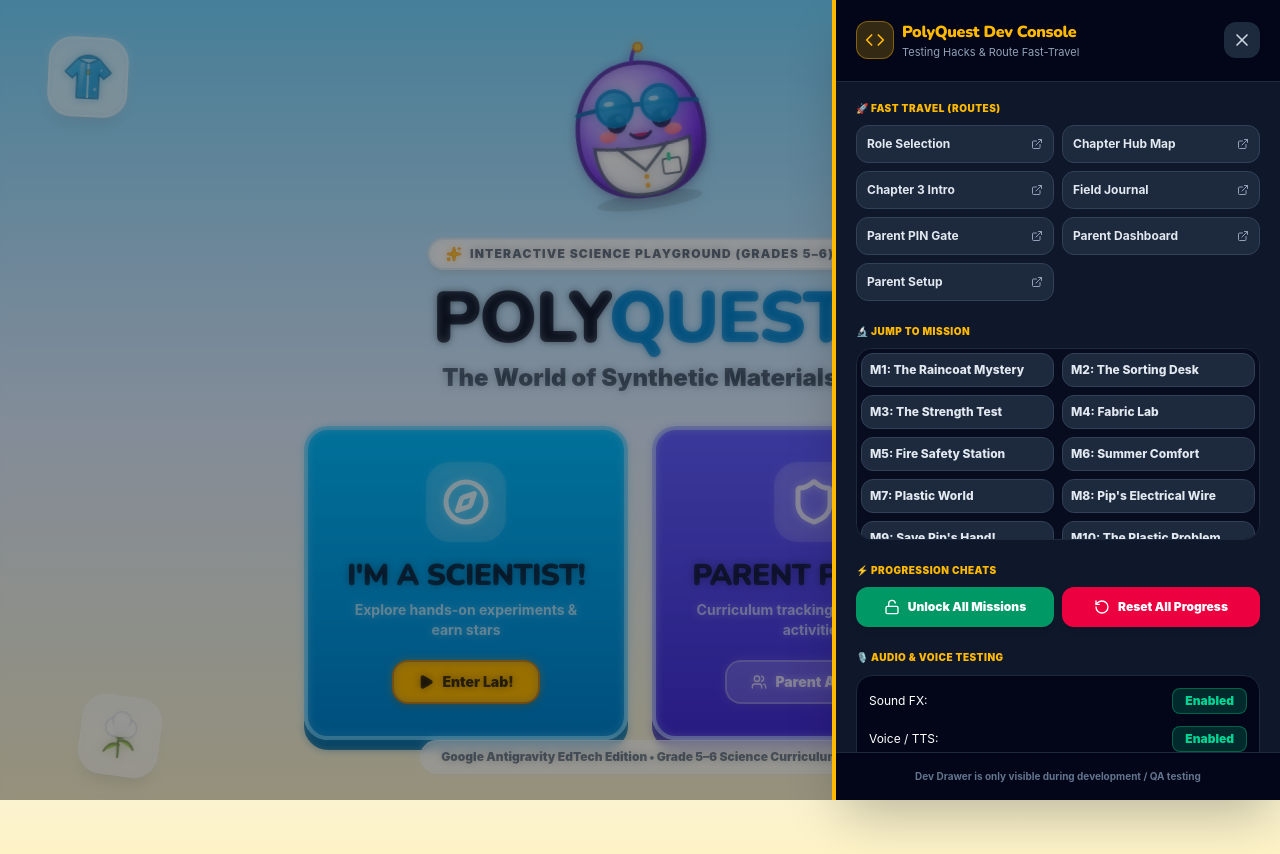
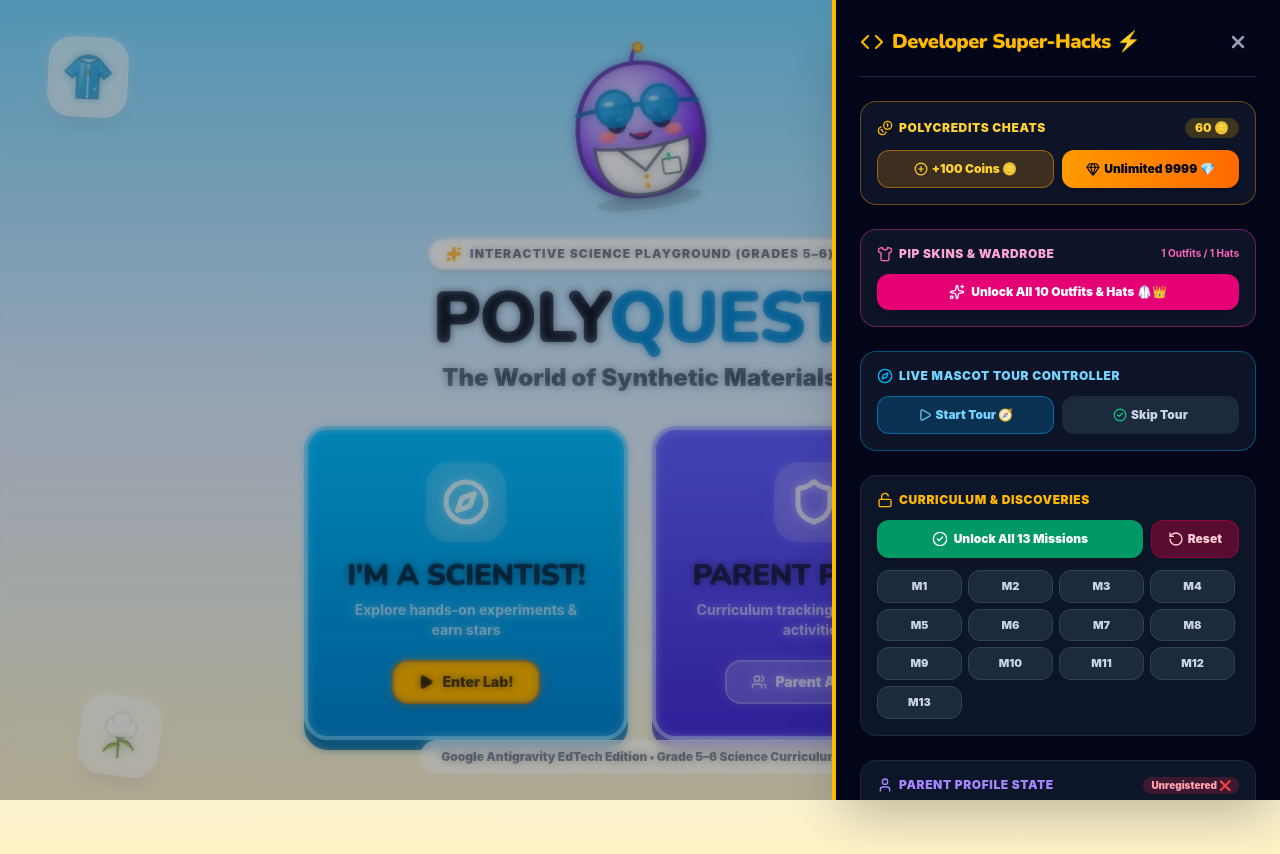
Before and after one commit to rachitmalik-byte/verson2-kidos, a React (Vite) app: page / in a window 1280 px wide. Both pictures are taken after a click on the button "DEV". Built offline with nearby package versions, Linux system fonts and the light colour scheme.

Commit message:
feat(dev): added developer cheats (unlimited PolyCredits +9999, instant wardrobe unlocks, live mascot tour controls, and parent quick-inject)

```diff
--- a/src/components/dev/DevDrawer.tsx
+++ b/src/components/dev/DevDrawer.tsx
@@ -1,4 +1,5 @@
 import React, { useState } from 'react';
+import { createPortal } from 'react-dom';
 import { motion, AnimatePresence } from 'framer-motion';
 import { useNavigate } from 'react-router-dom';
 import { useProgressStore } from '@/stores/progressStore';
@@ -18,22 +19,37 @@
   Sparkles,
   Volume2,
   VolumeX,
-  Radio,
-  BookOpen,
+  Coins,
+  Shirt,
+  Compass,
   User,
   Shield,
   Layers,
   CheckCircle2,
   ExternalLink,
+  PlusCircle,
+  Gem,
 } from 'lucide-react';
 
 export const DevDrawer: React.FC = () => {
   const [isOpen, setIsOpen] = useState(false);
   const navigate = useNavigate();
 
-  const { completedMissions, completeMission, resetProgress } = useProgressStore();
+  const {
+    completedMissions,
+    completeMission,
+    resetProgress,
+    credits,
+    addCredits,
+    unlockedOutfits,
+    unlockedHeadwear,
+    unlockItem,
+    startTour,
+    endTour,
+  } = useProgressStore();
+
   const { discoveries, addDiscovery, resetDiscoveries } = useDiscoveryStore();
-  const { child, setChild, pin, setPin, isSetUp, completeSetup } = useParentStore();
+  const { child, setChild, pin, setPin, isSetUp, completeSetup, reset: resetParent } = useParentStore();
   const { isSfxMuted, isTtsMuted, toggleSfx, toggleTts } = useAudioStore();
 
   const handleUnlockAll = () => {
@@ -50,10 +66,37 @@
     });
   };
 
+  const handleUnlockAllSkins = () => {
+    sounds.fanfare();
+    const allOutfits = ['lab-coat', 'astronaut', 'winter-parka', 'gold-champion', 'detective'];
+    const allHats = ['goggles', 'visor', 'grad-cap', 'crown', 'party-hat'];
+    allOutfits.forEach((id) => unlockItem('outfit', id, 0));
+    allHats.forEach((id) => unlockItem('headwear', id, 0));
+    addCredits(500);
+  };
+
+  const handleAddCredits = (amount: number) => {
+    sounds.sparkle();
+    addCredits(amount);
+  };
+
+  const handleQuickSetupChild = () => {
+    sounds.success();
+    setChild({
+      name: 'Aarav',
+      grade: '5',
+      interests: ['space', 'robotics', 'science', 'inventions'],
+      avatar: '🧪',
+    });
+    setPin('1234');
+    completeSetup();
+  };
+
   const handleResetAll = () => {
     sounds.boing();
     resetProgress();
     resetDiscoveries();
+    resetParent();
   };
 
   const handleTestTts = (text: string) => {
@@ -73,8 +116,8 @@
             sounds.pop();
             setIsOpen(true);
           }}
-          className="fixed bottom-6 right-6 z-50 w-12 h-12 rounded-full bg-slate-900 text-amber-400 border-2 border-amber-400 shadow-2xl flex flex-col items-center justify-center font-black text-[10px] uppercase tracking-wider cursor-pointer hover:bg-slate-800 transition-all ring-4 ring-slate-900/30"
-          title="Open Developer Testing Super-Hacks"
+          className="fixed bottom-6 right-6 z-[99990] w-12 h-12 rounded-full bg-slate-950 text-amber-400 border-2 border-amber-400 shadow-2xl flex flex-col items-center justify-center font-black text-[10px] uppercase tracking-wider cursor-pointer hover:bg-slate-900 transition-all ring-4 ring-slate-900/40"
+          title="Open Developer Testing Super-Hacks & Currency Cheats"
         >
           <Code className="w-4 h-4" />
           <span>DEV</span>
@@ -82,16 +125,18 @@
       )}
 
       {/* ── Slide-Out Super Hacks Drawer ── */}
+      {typeof document !== 'undefined' &&
+        createPortal(
           <AnimatePresence>
             {isOpen && (
-          <>
+              <div className="fixed inset-0 z-[100000] flex justify-end">
                 {/* Backdrop */}
                 <motion.div
                   initial={{ opacity: 0 }}
-              animate={{ opacity: 0.4 }}
+                  animate={{ opacity: 0.5 }}
                   exit={{ opacity: 0 }}
                   onClick={() => setIsOpen(false)}
-              className="fixed inset-0 bg-black z-50 backdrop-blur-xs"
+                  className="fixed inset-0 bg-black/60 backdrop-blur-xs"
                 />
 
                 {/* Panel */}
@@ -100,196 +145,244 @@
                   animate={{ x: 0 }}
                   exit={{ x: '100%' }}
                   transition={{ type: 'spring', damping: 25, stiffness: 250 }}
-              className="fixed top-0 right-0 bottom-0 w-full max-w-md bg-slate-900 text-white z-50 shadow-2xl border-l-4 border-amber-400 flex flex-col overflow-hidden font-sans select-none"
+                  className="relative z-10 w-full max-w-md bg-slate-950 text-slate-100 h-full overflow-y-auto border-l-4 border-amber-400 p-6 flex flex-col font-sans shadow-2xl"
                 >
                   {/* Header */}
-              <div className="p-5 bg-slate-950 border-b border-slate-800 flex items-center justify-between">
+                  <div className="flex items-center justify-between pb-4 border-b border-slate-800 mb-6">
                     <div className="flex items-center gap-2">
-                  <div className="p-2 bg-amber-400/20 text-amber-400 rounded-xl border border-amber-400/40">
-                    <Code className="w-5 h-5" />
+                      <Code className="w-6 h-6 text-amber-400" />
+                      <h2
+                        className="text-xl font-black text-amber-400 tracking-tight"
+                        style={{ fontFamily: 'Nunito, sans-serif' }}
+                      >
+                        Developer Super-Hacks ⚡
+                      </h2>
                     </div>
-                  <div>
-                    <h3 className="font-black text-base text-amber-400">PolyQuest Dev Console</h3>
-                    <p className="text-[11px] text-slate-400">Testing Hacks & Route Fast-Travel</p>
+                    <button
+                      onClick={() => setIsOpen(false)}
+                      className="p-2 rounded-xl text-slate-400 hover:text-white hover:bg-slate-800 cursor-pointer"
+                    >
+                      <X className="w-5 h-5 stroke-[3]" />
+                    </button>
+                  </div>
+
+                  <div className="space-y-6 flex-1 text-xs font-bold">
+                    {/* ── SECTION 1: CURRENCY & WALLET CHEATS ── */}
+                    <div className="bg-slate-900/90 p-4 rounded-2xl border border-amber-500/40">
+                      <div className="flex items-center justify-between mb-3">
+                        <span className="text-amber-300 font-black uppercase tracking-wider flex items-center gap-1.5">
+                          <Coins className="w-4 h-4 text-amber-400" />
+                          <span>PolyCredits Cheats</span>
+                        </span>
+                        <span className="px-2.5 py-0.5 bg-amber-400/20 text-amber-300 rounded-full font-black">
+                          {credits} 🪙
+                        </span>
+                      </div>
+
+                      <div className="grid grid-cols-2 gap-2">
+                        <button
+                          onClick={() => handleAddCredits(100)}
+                          className="py-2.5 bg-amber-500/20 hover:bg-amber-500/30 text-amber-300 border border-amber-500/50 rounded-xl font-black cursor-pointer flex items-center justify-center gap-1 active:scale-95"
+                        >
+                          <PlusCircle className="w-3.5 h-3.5" />
+                          <span>+100 Coins 🪙</span>
+                        </button>
+
+                        <button
+                          onClick={() => handleAddCredits(9999)}
+                          className="py-2.5 bg-gradient-to-r from-amber-500 to-orange-500 hover:from-amber-400 hover:to-orange-400 text-slate-950 rounded-xl font-black cursor-pointer flex items-center justify-center gap-1 shadow-md active:scale-95"
+                        >
+                          <Gem className="w-3.5 h-3.5" />
+                          <span>Unlimited 9999 💎</span>
+                        </button>
                       </div>
                     </div>
 
+                    {/* ── SECTION 2: WARDROBE & SKINS UNLOCK ── */}
+                    <div className="bg-slate-900/90 p-4 rounded-2xl border border-pink-500/40">
+                      <div className="flex items-center justify-between mb-3">
+                        <span className="text-pink-300 font-black uppercase tracking-wider flex items-center gap-1.5">
+                          <Shirt className="w-4 h-4 text-pink-400" />
+                          <span>Pip Skins & Wardrobe</span>
+                        </span>
+                        <span className="text-[10px] text-pink-400">
+                          {unlockedOutfits.length} Outfits / {unlockedHeadwear.length} Hats
+                        </span>
+                      </div>
+
                       <button
-                  onClick={() => setIsOpen(false)}
-                  className="p-2 rounded-xl bg-slate-800 hover:bg-slate-700 text-slate-300 cursor-pointer"
+                        onClick={handleUnlockAllSkins}
+                        className="w-full py-2.5 bg-pink-600 hover:bg-pink-500 text-white rounded-xl font-black cursor-pointer flex items-center justify-center gap-1.5 shadow-md active:scale-95"
                       >
-                  <X className="w-5 h-5" />
+                        <Sparkles className="w-4 h-4" />
+                        <span>Unlock All 10 Outfits & Hats 🥼👑</span>
                       </button>
                     </div>
 
-              {/* Scrollable Hack Tools */}
-              <div className="flex-1 overflow-y-auto p-5 space-y-6 text-xs">
-                {/* 1. Global Fast Travel Navigation */}
-                <div>
-                  <span className="text-[10px] font-black uppercase tracking-wider text-amber-400 block mb-2.5">
-                    🚀 Fast Travel (Routes)
+                    {/* ── SECTION 3: MASCOT GUIDED TOUR CONTROLS ── */}
+                    <div className="bg-slate-900/90 p-4 rounded-2xl border border-sky-500/40">
+                      <span className="text-sky-300 font-black uppercase tracking-wider block mb-3 flex items-center gap-1.5">
+                        <Compass className="w-4 h-4 text-sky-400" />
+                        <span>Live Mascot Tour Controller</span>
                       </span>
+
                       <div className="grid grid-cols-2 gap-2">
-                    {[
-                      { name: 'Role Selection', path: '/' },
-                      { name: 'Chapter Hub Map', path: '/chapter-hub' },
-                      { name: 'Chapter 3 Intro', path: '/chapter/3' },
-                      { name: 'Field Journal', path: '/discovery-book' },
-                      { name: 'Parent PIN Gate', path: '/parent/pin' },
-                      { name: 'Parent Dashboard', path: '/parent/dashboard' },
-                      { name: 'Parent Setup', path: '/parent/setup' },
-                    ].map((route) => (
                         <button
-                        key={route.path}
+                          onClick={() => {
+                            sounds.sparkle();
+                            startTour();
+                            setIsOpen(false);
+                            navigate('/chapter-hub');
+                          }}
+                          className="py-2.5 bg-sky-500/20 hover:bg-sky-500/30 text-sky-300 border border-sky-500/50 rounded-xl font-black cursor-pointer flex items-center justify-center gap-1"
+                        >
+                          <Play className="w-3.5 h-3.5" />
+                          <span>Start Tour 🧭</span>
+                        </button>
+
+                        <button
                           onClick={() => {
                             sounds.pop();
-                          voiceAssistant.stop();
-                          navigate(route.path);
+                            endTour();
+                          }}
+                          className="py-2.5 bg-slate-800 hover:bg-slate-700 text-slate-300 rounded-xl font-black cursor-pointer flex items-center justify-center gap-1"
+                        >
+                          <CheckCircle2 className="w-3.5 h-3.5 text-emerald-400" />
+                          <span>Skip Tour</span>
+                        </button>
+                      </div>
+                    </div>
+
+                    {/* ── SECTION 4: CURRICULUM UNLOCKS & WARPS ── */}
+                    <div className="bg-slate-900/90 p-4 rounded-2xl border border-slate-800">
+                      <span className="text-amber-400 font-black uppercase tracking-wider block mb-3 flex items-center gap-1.5">
+                        <Unlock className="w-4 h-4" />
+                        <span>Curriculum & Discoveries</span>
+                      </span>
+
+                      <div className="flex gap-2 mb-3">
+                        <button
+                          onClick={handleUnlockAll}
+                          className="flex-1 py-2.5 bg-emerald-600 hover:bg-emerald-500 text-white rounded-xl font-black cursor-pointer flex items-center justify-center gap-1.5 shadow-md"
+                        >
+                          <CheckCircle2 className="w-4 h-4" />
+                          <span>Unlock All 13 Missions</span>
+                        </button>
+
+                        <button
+                          onClick={handleResetAll}
+                          className="py-2.5 px-4 bg-rose-900/60 hover:bg-rose-800 text-rose-200 border border-rose-700/50 rounded-xl font-black cursor-pointer flex items-center justify-center gap-1"
+                        >
+                          <RotateCcw className="w-4 h-4" />
+                          <span>Reset</span>
+                        </button>
+                      </div>
+
+                      <div className="grid grid-cols-4 gap-1.5 max-h-40 overflow-y-auto pr-1">
+                        {missions.map((m) => (
+                          <button
+                            key={m.id}
+                            onClick={() => {
+                              sounds.pop();
                               setIsOpen(false);
+                              navigate(`/chapter/3/mission/${m.number}`);
                             }}
-                        className="p-2.5 rounded-xl bg-slate-800 hover:bg-slate-700 text-slate-200 border border-slate-700 text-left font-bold truncate flex items-center justify-between cursor-pointer"
+                            className={`p-2 rounded-xl text-[11px] font-black border text-center transition-all cursor-pointer ${
+                              completedMissions.includes(m.id)
+                                ? 'bg-emerald-950/60 border-emerald-500/60 text-emerald-300'
+                                : 'bg-slate-800 border-slate-700 text-slate-300 hover:bg-slate-700'
+                            }`}
                           >
-                        <span>{route.name}</span>
-                        <ExternalLink className="w-3 h-3 text-slate-400" />
+                            M{m.number}
                           </button>
                         ))}
                       </div>
                     </div>
 
-                {/* 2. Jump to Any Mission (1-13) */}
-                <div>
-                  <span className="text-[10px] font-black uppercase tracking-wider text-amber-400 block mb-2.5">
-                    🔬 Jump to Mission
+                    {/* ── SECTION 5: PARENT ACCOUNT QUICK-INJECT ── */}
+                    <div className="bg-slate-900/90 p-4 rounded-2xl border border-slate-800">
+                      <div className="flex items-center justify-between mb-3">
+                        <span className="text-violet-400 font-black uppercase tracking-wider flex items-center gap-1.5">
+                          <User className="w-4 h-4" />
+                          <span>Parent Profile State</span>
                         </span>
-                  <div className="grid grid-cols-2 gap-2 max-h-48 overflow-y-auto p-1 bg-slate-950/60 rounded-2xl border border-slate-800">
-                    {missions.map((m) => (
+                        <span
+                          className={`px-2 py-0.5 rounded-full text-[10px] font-black ${
+                            isSetUp ? 'bg-emerald-500/20 text-emerald-300' : 'bg-rose-500/20 text-rose-300'
+                          }`}
+                        >
+                          {isSetUp ? 'Registered ✓' : 'Unregistered ❌'}
+                        </span>
+                      </div>
+
+                      <div className="flex gap-2">
                         <button
-                        key={m.id}
+                          onClick={handleQuickSetupChild}
+                          className="flex-1 py-2.5 bg-violet-600 hover:bg-violet-500 text-white rounded-xl font-black cursor-pointer shadow-md"
+                        >
+                          Auto-Register ("Aarav, Gr 5")
+                        </button>
+                        <button
                           onClick={() => {
                             sounds.pop();
-                          voiceAssistant.stop();
-                          navigate(`/chapter/3/mission/${m.number}`);
-                          setIsOpen(false);
+                            resetParent();
                           }}
-                        className="p-2 rounded-xl bg-slate-800 hover:bg-amber-400 hover:text-slate-950 text-slate-200 border border-slate-700 text-left font-extrabold truncate cursor-pointer transition-colors"
+                          className="py-2.5 px-3 bg-slate-800 hover:bg-slate-700 text-slate-300 rounded-xl font-black cursor-pointer"
                         >
-                        M{m.number}: {m.title}
-                      </button>
-                    ))}
-                  </div>
-                </div>
-
-                {/* 3. Progression Super Hacks */}
-                <div>
-                  <span className="text-[10px] font-black uppercase tracking-wider text-amber-400 block mb-2.5">
-                    ⚡ Progression Cheats
-                  </span>
-                  <div className="grid grid-cols-2 gap-2">
-                    <button
-                      onClick={handleUnlockAll}
-                      className="p-3 rounded-xl bg-emerald-600 hover:bg-emerald-500 text-white font-black flex items-center justify-center gap-2 cursor-pointer shadow-md"
-                    >
-                      <Unlock className="w-4 h-4" />
-                      <span>Unlock All Missions</span>
-                    </button>
-
-                    <button
-                      onClick={handleResetAll}
-                      className="p-3 rounded-xl bg-rose-600 hover:bg-rose-500 text-white font-black flex items-center justify-center gap-2 cursor-pointer shadow-md"
-                    >
-                      <RotateCcw className="w-4 h-4" />
-                      <span>Reset All Progress</span>
+                          Clear ID
                         </button>
                       </div>
                     </div>
 
-                {/* 4. Audio & Voice Studio */}
-                <div>
-                  <span className="text-[10px] font-black uppercase tracking-wider text-amber-400 block mb-2.5">
-                    🎙️ Audio & Voice Testing
+                    {/* ── SECTION 6: AUDIO SOUNDBOARD TESTER ── */}
+                    <div className="bg-slate-900/90 p-4 rounded-2xl border border-slate-800">
+                      <span className="text-slate-400 font-black uppercase tracking-wider block mb-3 flex items-center gap-1.5">
+                        <Volume2 className="w-4 h-4 text-amber-400" />
+                        <span>Audio Soundboard Tester</span>
                       </span>
-                  <div className="p-3 bg-slate-950 rounded-2xl border border-slate-800 space-y-3">
-                    <div className="flex items-center justify-between">
-                      <span>Sound FX:</span>
+
+                      <div className="grid grid-cols-3 gap-2 mb-3">
                         <button
-                        onClick={toggleSfx}
-                        className={`px-3 py-1 rounded-lg font-black text-xs ${
-                          isSfxMuted ? 'bg-rose-500/20 text-rose-400 border border-rose-500/40' : 'bg-emerald-500/20 text-emerald-400 border border-emerald-500/40'
-                        }`}
+                          onClick={() => sounds.sparkle()}
+                          className="p-2 bg-slate-800 hover:bg-slate-700 text-amber-300 rounded-xl text-center cursor-pointer"
                         >
-                        {isSfxMuted ? 'Muted' : 'Enabled'}
+                          ✨ Sparkle
+                        </button>
+                        <button
+                          onClick={() => sounds.fanfare()}
+                          className="p-2 bg-slate-800 hover:bg-slate-700 text-emerald-300 rounded-xl text-center cursor-pointer"
+                        >
+                          🎺 Fanfare
+                        </button>
+                        <button
+                          onClick={() => sounds.boing()}
+                          className="p-2 bg-slate-800 hover:bg-slate-700 text-rose-300 rounded-xl text-center cursor-pointer"
+                        >
+                          ⚡ Boing
                         </button>
                       </div>
 
-                    <div className="flex items-center justify-between">
-                      <span>Voice / TTS:</span>
                       <button
-                        onClick={toggleTts}
-                        className={`px-3 py-1 rounded-lg font-black text-xs ${
-                          isTtsMuted ? 'bg-rose-500/20 text-rose-400 border border-rose-500/40' : 'bg-emerald-500/20 text-emerald-400 border border-emerald-500/40'
-                        }`}
+                        onClick={() => handleTestTts('Hello master scientist! Pip audio test is running perfectly!')}
+                        className="w-full py-2 bg-slate-800 hover:bg-slate-700 text-slate-200 rounded-xl font-black cursor-pointer flex items-center justify-center gap-1.5"
                       >
-                        {isTtsMuted ? 'Muted' : 'Enabled'}
+                        <Volume2 className="w-3.5 h-3.5 text-violet-400" />
+                        <span>Test Pip TTS Voice</span>
                       </button>
-                    </div>
-
-                    <div className="pt-2 border-t border-slate-800 flex flex-wrap gap-1.5">
-                      <button
-                        onClick={() => sounds.pop()}
-                        className="px-2.5 py-1 bg-slate-800 rounded-lg hover:bg-slate-700 cursor-pointer"
-                      >
-                        Pop
-                      </button>
-                      <button
-                        onClick={() => sounds.splash()}
-                        className="px-2.5 py-1 bg-slate-800 rounded-lg hover:bg-slate-700 cursor-pointer"
-                      >
-                        Splash
-                      </button>
-                      <button
-                        onClick={() => sounds.success()}
-                        className="px-2.5 py-1 bg-slate-800 rounded-lg hover:bg-slate-700 cursor-pointer"
-                      >
-                        Success
-                      </button>
-                      <button
-                        onClick={() => sounds.fanfare()}
-                        className="px-2.5 py-1 bg-slate-800 rounded-lg hover:bg-slate-700 cursor-pointer"
-                      >
-                        Fanfare
-                      </button>
-                      <button
-                        onClick={() => handleTestTts('Hello young scientist! Welcome to PolyQuest!')}
-                        className="px-2.5 py-1 bg-violet-600 rounded-lg hover:bg-violet-500 font-bold cursor-pointer"
-                      >
-                        Test Voice 🔊
-                      </button>
-                    </div>
-                  </div>
-                </div>
-
-                {/* 5. Live State Viewer */}
-                <div>
-                  <span className="text-[10px] font-black uppercase tracking-wider text-amber-400 block mb-2">
-                    📊 Live Storage Cache Inspector
-                  </span>
-                  <div className="p-3 bg-slate-950 rounded-2xl border border-slate-800 font-mono text-[10px] text-emerald-400 overflow-x-auto">
-                    <div>Scientist: {child?.name || 'Not Set'} (Grade {child?.grade || '5'})</div>
-                    <div>Completed: {completedMissions.length} / 13</div>
-                    <div>Discoveries: {discoveries.length} / {materials.length}</div>
-                    <div>Parent Setup: {isSetUp ? 'Complete' : 'Pending'} (PIN: {pin || 'None'})</div>
-                  </div>
                     </div>
                   </div>
 
                   {/* Footer */}
-              <div className="p-4 bg-slate-950 border-t border-slate-800 text-center text-[10px] text-slate-500 font-bold">
-                Dev Drawer is only visible during development / QA testing
+                  <div className="pt-4 border-t border-slate-800 text-[10px] text-slate-500 font-mono flex items-center justify-between">
+                    <span>Antigravity Developer Mode</span>
+                    <span>v2.4.0</span>
                   </div>
                 </motion.div>
-          </>
+              </div>
             )}
-      </AnimatePresence>
+          </AnimatePresence>,
+          document.body
+        )}
     </>
   );
 };
```
Lines whose indentation alone changed are shown as unchanged.
